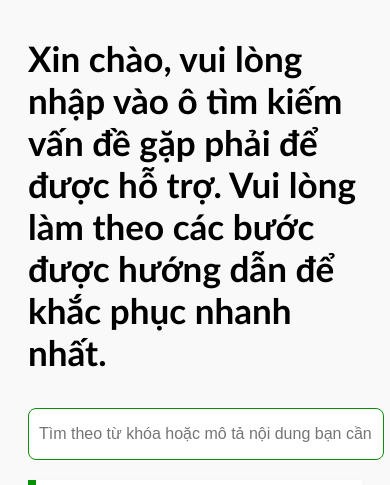
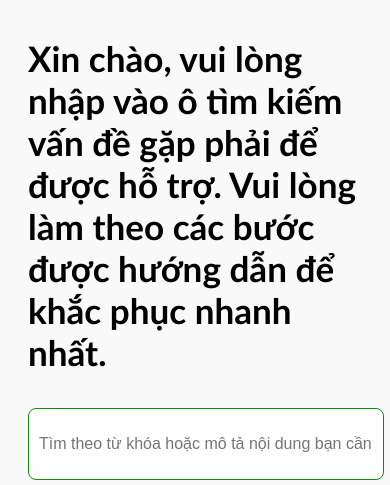
Before and after one commit to montechpos2024/faq, a plain HTML site: page index.html in a window 390 px wide. Shown: the part 359-844 px from the top of the page. Drawn offline with Linux system fonts and the light colour scheme.

Commit message:
Update index.html

```diff
--- a/index.html
+++ b/index.html
@@ -32,7 +32,7 @@
 
 		  }
 		  input{
-			  height:30px;
+			  height:50px;
 			  font-size: 30px;
 		 }
 	}
```
